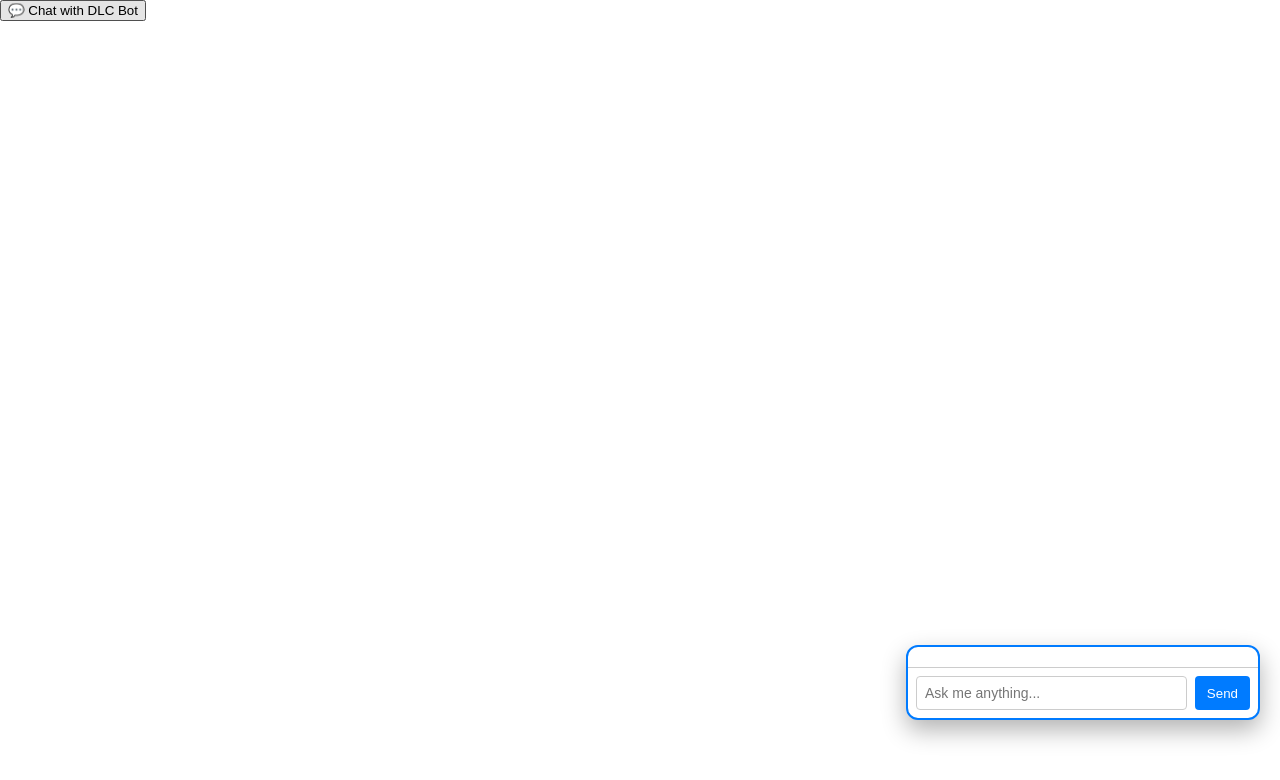
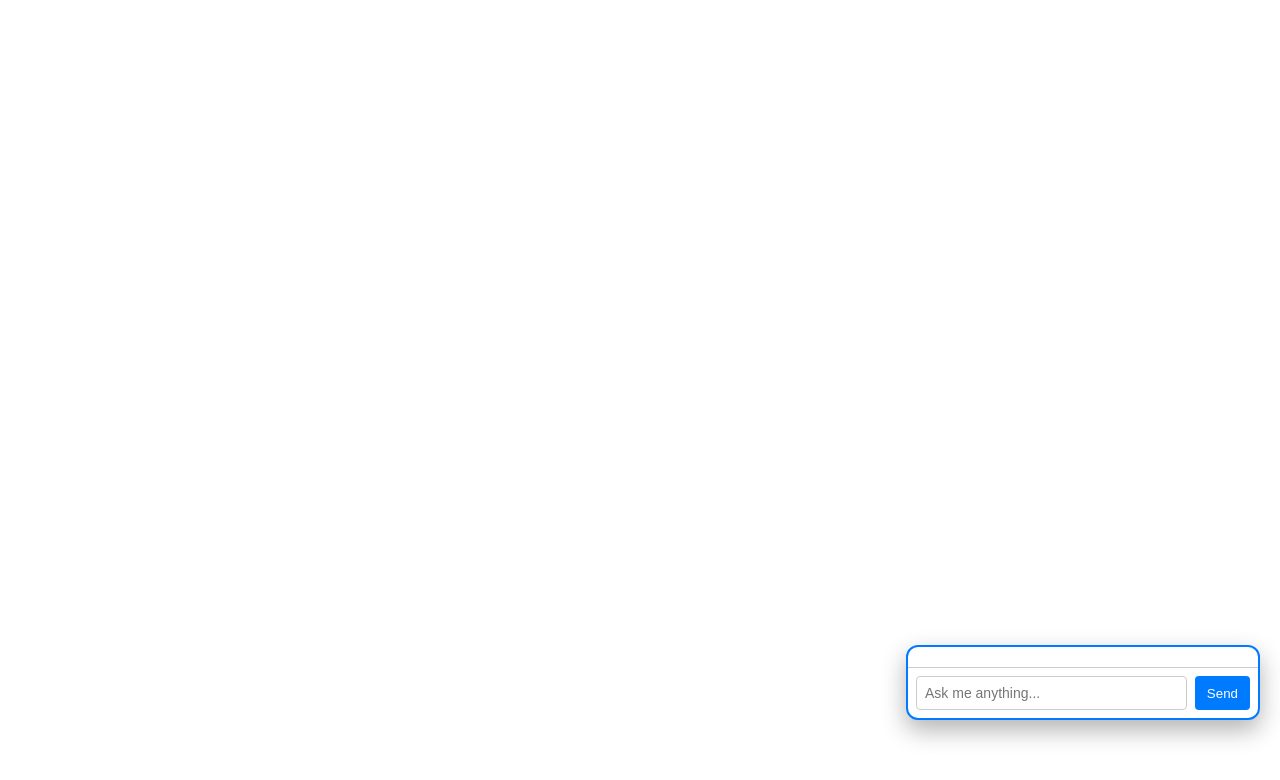
Before and after one commit to Fiery-sama/simple-dlc-chatbot, a plain HTML site: page index.html in a window 1280 px wide. Drawn offline with Linux system fonts and the light colour scheme.

Commit message:
Update index.html

```diff
--- a/index.html
+++ b/index.html
@@ -7,9 +7,6 @@
   <link rel="stylesheet" href="style.css" />
 </head>
 <body>
-
-  <!-- Chatbot Toggle Button (Hidden on Mobile) -->
-  <button id="chat-toggle">💬 Chat with DLC Bot</button>
 
   <!-- Chatbot Container -->
   <div id="chatbot-container">
```
